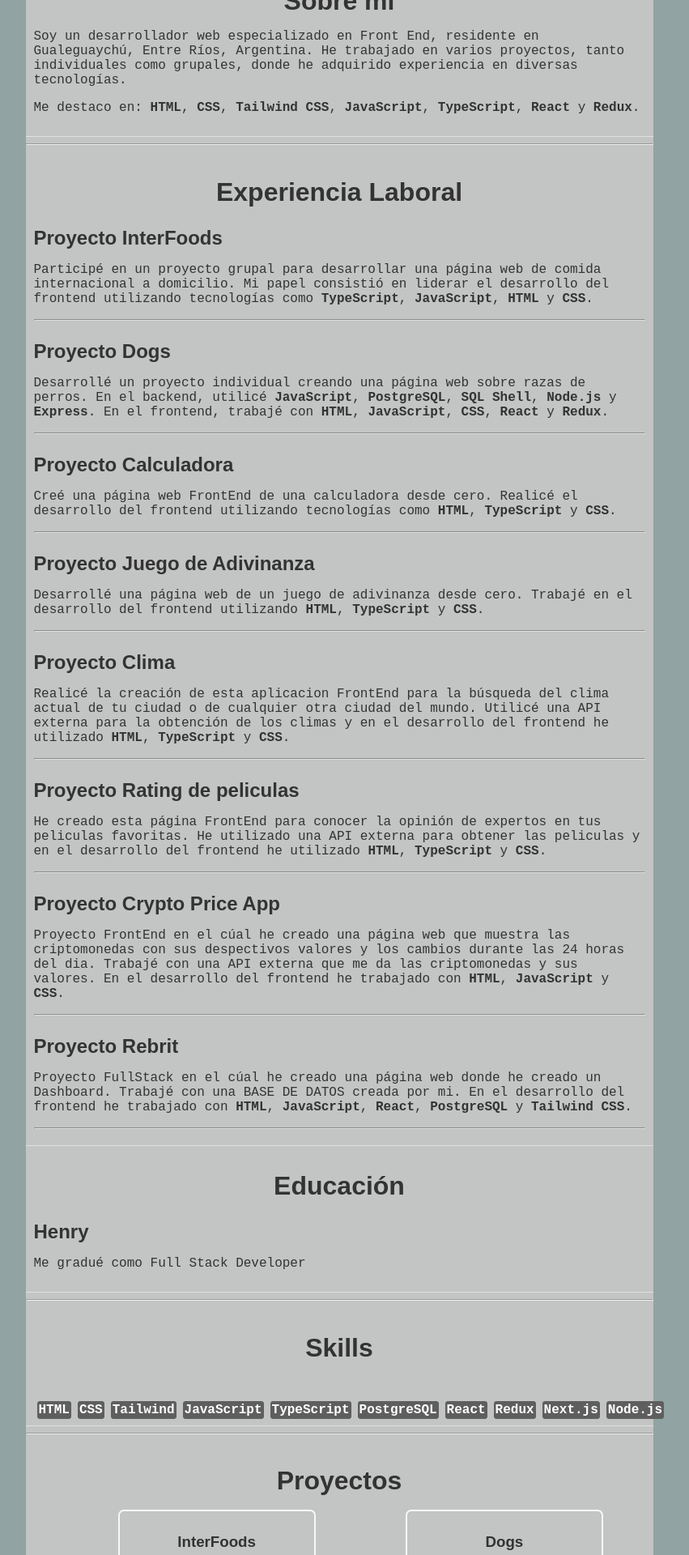
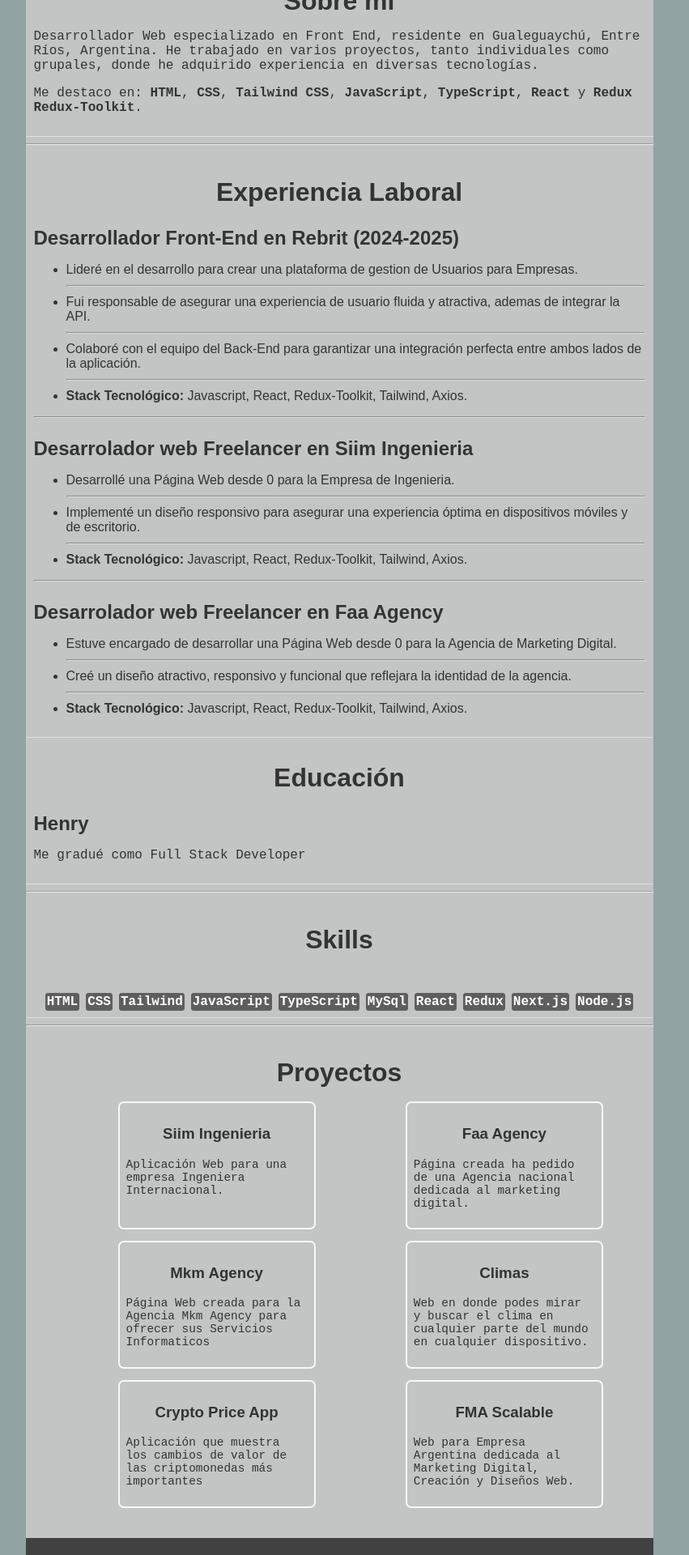
Before and after one commit to Mirko1523/Portafolio-Mirko-Miler, a React (Vite) app in the folder Portafolio_Miler_Mirko/: page / in a window 1280 px wide. Shown: the part 400-2320 px from the top of the page at 81% size, without its empty margins (221-1072 px from the left). Built offline with nearby package versions, Linux system fonts and the light colour scheme.

Commit message:
act: information

```diff
--- a/Portafolio_Miler_Mirko/src/Dashboard.jsx
+++ b/Portafolio_Miler_Mirko/src/Dashboard.jsx
@@ -50,58 +50,64 @@ function Dashboard() {
             <div className={Style.backgroundAboutMe}>
                 <h1>Sobre mí</h1>
                 <p>
-                    Soy un desarrollador web especializado en Front End, residente en Gualeguaychú, Entre Ríos, Argentina. He trabajado en varios proyectos, tanto individuales como grupales, donde he adquirido experiencia en diversas tecnologías.
+                    Desarrollador Web especializado en Front End, residente en Gualeguaychú, Entre Ríos, Argentina. He trabajado en varios proyectos, tanto individuales como grupales, donde he adquirido experiencia en diversas tecnologías.
                 </p>
                 <p>
-                    Me destaco en: <strong>HTML</strong>, <strong>CSS</strong>, <strong>Tailwind CSS</strong>, <strong>JavaScript</strong>, <strong>TypeScript</strong>, <strong>React</strong> y <strong>Redux</strong>.
+                    Me destaco en: <strong>HTML</strong>, <strong>CSS</strong>, <strong>Tailwind CSS</strong>, <strong>JavaScript</strong>, <strong>TypeScript</strong>, <strong>React</strong> y <strong>Redux</strong> <strong>Redux-Toolkit</strong>.
                 </p>
             </div>
             <hr />
             <div className={Style.backgroundExperiency}>
                 <h1>Experiencia Laboral</h1>
-                <h3>Proyecto InterFoods</h3>
-                <p>
-                    Participé en un proyecto grupal para desarrollar una página web de comida internacional a domicilio. Mi papel consistió en liderar el desarrollo del frontend utilizando tecnologías como <strong>TypeScript</strong>, <strong>JavaScript</strong>, <strong>HTML</strong> y <strong>CSS</strong>.
-                </p>
-                <hr />
-                <h3>Proyecto Dogs</h3>
-                <p>
-                    Desarrollé un proyecto individual creando una página web sobre razas de perros. En el backend, utilicé <strong>JavaScript</strong>, <strong>PostgreSQL</strong>, <strong>SQL Shell</strong>, <strong>Node.js</strong> y <strong>Express</strong>. En el frontend, trabajé con <strong>HTML</strong>, <strong>JavaScript</strong>, <strong>CSS</strong>, <strong>React</strong> y <strong>Redux</strong>.
-                </p>
-                <hr />
-                <h3>Proyecto Calculadora</h3>
-                <p>
-                    Creé una página web FrontEnd de una calculadora desde cero. Realicé el desarrollo del frontend utilizando tecnologías como <strong>HTML</strong>, <strong>TypeScript</strong> y <strong>CSS</strong>.
-                </p>
-                <hr />
-                <h3>Proyecto Juego de Adivinanza</h3>
-                <p>
-                    Desarrollé una página web de un juego de adivinanza desde cero. Trabajé en el desarrollo del frontend utilizando <strong>HTML</strong>, <strong>TypeScript</strong> y <strong>CSS</strong>.
-                </p>
-                <hr />
-                <h3>Proyecto Clima</h3>
-                <p>
-                    Realicé la creación de esta aplicacion FrontEnd  para la búsqueda del clima actual de tu ciudad o de cualquier otra ciudad del mundo. Utilicé una API externa para la obtención de los climas y
-                    en el desarrollo del frontend he utilizado <strong>HTML</strong>, <strong>TypeScript</strong> y <strong>CSS</strong>.
-                </p>
-                <hr />
-                <h3>Proyecto Rating de peliculas</h3>
-                <p>
-                    He creado esta página FrontEnd para conocer la opinión de expertos en tus peliculas favoritas. He utilizado una API externa para obtener las peliculas y
-                    en el desarrollo del frontend he utilizado <strong>HTML</strong>, <strong>TypeScript</strong> y <strong>CSS</strong>.
-                </p>
-                <hr />
-                <h3>Proyecto Crypto Price App</h3>
-                <p>
-                    Proyecto FrontEnd en el cúal he creado una página web que muestra las criptomonedas con sus despectivos valores y los cambios durante las 24 horas del dia. Trabajé con una API externa que me da las criptomonedas y sus valores. En el desarrollo del frontend he trabajado con <strong>HTML</strong>, <strong>JavaScript</strong> y <strong>CSS</strong>.
-                </p>
-                <hr />
-                <h3>Proyecto Rebrit</h3>
-                <p>
-                    Proyecto FullStack en el cúal he creado una página web donde he creado un Dashboard. Trabajé con una BASE DE DATOS creada por mi. En el desarrollo del frontend he trabajado
-                    con <strong>HTML</strong>,  <strong>JavaScript</strong>, <strong>React</strong>, <strong>PostgreSQL</strong> y <strong>Tailwind CSS</strong>.
-                </p>
-                <hr />
+                <h3>Desarrollador Front-End en Rebrit (2024-2025)</h3>
+                <ul>
+                <li>
+                 Lideré en el desarrollo para crear una plataforma de gestion de Usuarios para Empresas.
+                </li>
+                <hr></hr>
+                <li>
+                 Fui responsable de asegurar una experiencia de usuario fluida y atractiva, ademas de integrar la API.
+                </li>
+                <hr></hr>
+                <li>
+                    Colaboré con el equipo del Back-End para garantizar una integración perfecta entre ambos lados de la aplicación.
+                </li>
+                <hr></hr>
+                <li>
+                    <strong>Stack Tecnológico:</strong> Javascript, React, Redux-Toolkit, Tailwind, Axios.
+                </li>
+                </ul>
+<hr></hr>
+            <h3>Desarrolador web Freelancer en Siim Ingenieria</h3>
+                <ul>
+            <li>
+                Desarrollé una Página Web desde 0 para la Empresa de Ingenieria.
+            </li>
+            <hr></hr>
+            <li>
+                Implementé un diseño responsivo para asegurar una experiencia óptima en dispositivos móviles y de escritorio.
+            </li>
+            <hr></hr>
+            <li>
+                    <strong>Stack Tecnológico:</strong> Javascript, React, Redux-Toolkit, Tailwind, Axios.
+            </li>
+                </ul>
+            <hr></hr>
+
+              <h3>Desarrolador web Freelancer en Faa Agency</h3>
+            <ul>
+                <li>
+                    Estuve encargado de desarrollar una Página Web desde 0 para la Agencia de Marketing Digital.
+                </li>
+                <hr></hr>
+                <li>
+                    Creé un diseño atractivo, responsivo y funcional que reflejara la identidad de la agencia.
+                </li>
+                <hr></hr>
+                <li>
+                    <strong>Stack Tecnológico:</strong> Javascript, React, Redux-Toolkit, Tailwind, Axios.
+                </li>
+            </ul>
             </div>
 
             <div className={Style.education}>
@@ -118,7 +124,7 @@ function Dashboard() {
                     <p><strong>Tailwind</strong></p>
                     <p><strong>JavaScript</strong></p>
                     <p><strong>TypeScript</strong></p>
-                    <p><strong>PostgreSQL</strong></p>
+                    <p><strong>MySql</strong></p>
                     <p><strong>React</strong></p>
                     <p><strong>Redux</strong></p>
                     <p><strong>Next.js</strong></p>
@@ -129,38 +135,30 @@ function Dashboard() {
             <div className={Style.Projects}>
                 <h1>Proyectos</h1>
                 <div className={Style.projectContainer}>
-                    <div className={Style.ProjectsText}>
-                        <a href='https://interfoods.netlify.app/'><h3>InterFoods</h3></a>
-                        <p>Una plataforma donde podrás pedir comida a domicilio de diferentes países latinoamericanos!</p>
+
+                  <div className={Style.ProjectsText}>
+                        <a href='https://criptoprice24hours.netlify.app/'><h3>Siim Ingenieria</h3></a>
+                        <p>Aplicación Web para una empresa Ingeniera Internacional.</p>
+                    </div>
+                      <div className={Style.ProjectsText}>
+                        <a href='https://criptoprice24hours.netlify.app/'><h3>Faa Agency</h3></a>
+                        <p>Página creada ha pedido de una Agencia nacional dedicada al marketing digital.</p>
                     </div>
                     <div className={Style.ProjectsText}>
-                        <a href='https://github.com/Mirko1523/Proyecto-Individual-dogs.git'><h3>Dogs</h3></a>
-                        <p>Página web donde podrás encontrar y crear razas de perros y sus características!</p>
+                        <a href='https://weatherallworld.netlify.app/'><h3>Mkm Agency</h3></a>
+                        <p>Página Web creada para la Agencia Mkm Agency para ofrecer sus Servicios Informaticos</p>
                     </div>
                     <div className={Style.ProjectsText}>
-                        <a href='https://calculadoracalcula.netlify.app/'><h3>Calculadora</h3></a>
-                        <p>Aplicación para realizar cálculos matemáticos</p>
+                        <a href='https://criptoprice24hours.netlify.app/'><h3>Climas</h3></a>
+                        <p>Web en donde podes mirar y buscar el clima en cualquier parte del mundo en cualquier dispositivo.</p>
                     </div>
-                    <div className={Style.ProjectsText}>
-                        <a href='https://juegodeadivinarnumero.netlify.app/'><h3>Adivinanza</h3></a>
-                        <p>¡Un divertido juego donde tendrás que adivinar números del 1 al 100 con infinitos intentos y posibilidades!</p>
-                    </div>
-                    <div className={Style.ProjectsText}>
-                        <a href='https://weatherallworld.netlify.app/'><h3>Clima</h3></a>
-                        <p>Aplicación donde podras buscar el clima de tu ciudad o país.</p>
-                    </div>
-                    <div className={Style.ProjectsText}>
-                        <a href='https://allmoviesrating.netlify.app/'><h3>Rating de peliculas</h3></a>
-                        <p>Encuentra la opinión de los expertos de tus peliculas favoritas.</p>
-                    </div>
-                    <div className={Style.ProjectsText}>
+                      <div className={Style.ProjectsText}>
                         <a href='https://criptoprice24hours.netlify.app/'><h3>Crypto Price App</h3></a>
                         <p>Aplicación que muestra los cambios de valor de las criptomonedas más importantes</p>
                     </div>
-                    <div className={Style.ProjectsText}>
-                        <a href='https://github.com/Mirko1523/Proyect-Rebrit.git'><h3>Rebrit Proyect</h3></a>
-                        <p>Dejo el repositorio aquí debido a que utilicé una Deploy gratuito de 30 dias, se
-                            puede descargar para verlo de forma local </p>
+                      <div className={Style.ProjectsText}>
+                        <a href='https://criptoprice24hours.netlify.app/'><h3>FMA Scalable</h3></a>
+                        <p>Web para Empresa Argentina dedicada al Marketing Digital, Creación y Diseños Web.</p>
                     </div>
                 </div>
             </div>
--- a/Portafolio_Miler_Mirko/src/components/footer.jsx
+++ b/Portafolio_Miler_Mirko/src/components/footer.jsx
@@ -3,7 +3,7 @@ import styles from './footer.module.css'
 function Footer() {
     return (
         <div className={styles.backgroundFooter}>
-            <h1 className={styles.down}> © Mirko Miler 2024</h1>
+            <h1 className={styles.down}> © Mirko Miler 2025</h1>
         </div>
     )
 }
```
Also changed, not shown: Portafolio_Miler_Mirko/aas.jsx (deleted), 1 other file (tests, documents, lock files or other folders).
